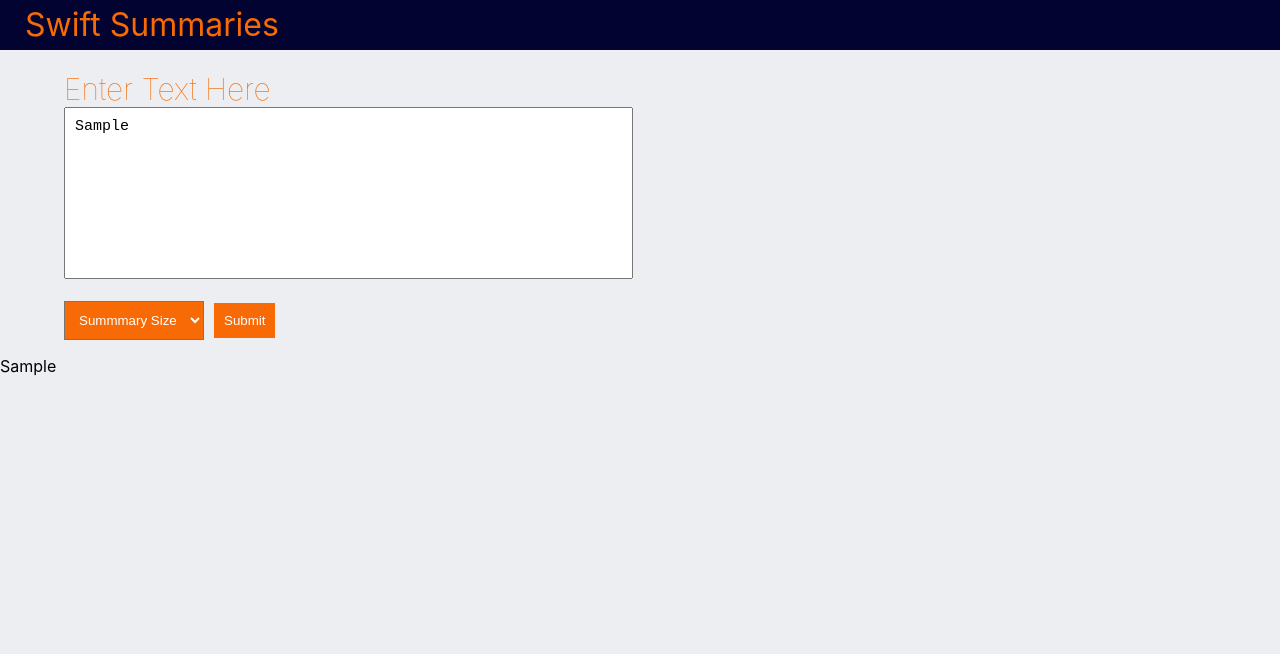
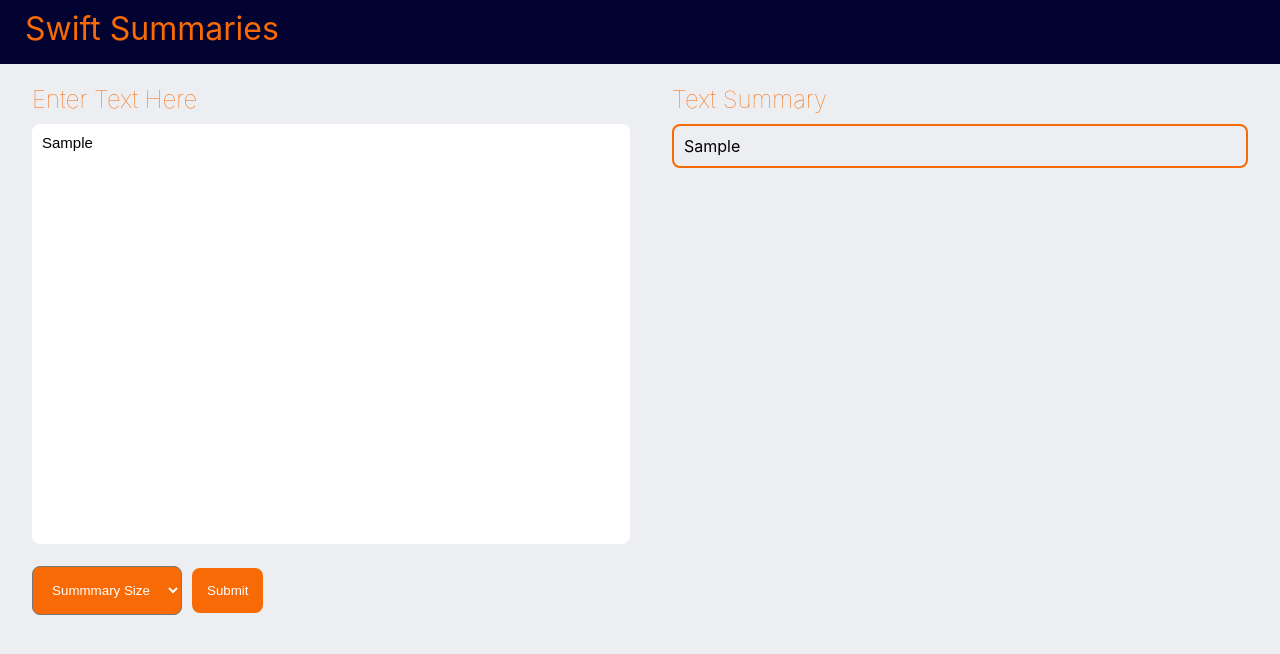
Before and after one commit to qhyltong/swift-summaries, a React (Create React App) app: page / in a window 1280 px wide. Both pictures are taken after typing "Sample" into the empty fields and a click on the input "Submit". Shown: the top 654 px of the page. Built offline with nearby package versions, Linux system fonts and the light colour scheme.

Commit message:
horizontal layout, rounded buttons/textarea, updated summary area, changed fonts, etc.

```diff
--- a/src/App.css
+++ b/src/App.css
@@ -8,19 +8,35 @@ div h1 {
   padding-left: 25px;
   margin-top: 0;
   color: #f76a05;
-  line-height: 50px;
+  line-height: 1.8em;
   background-color: #020330;
-  height: 15%;
+  height: 2em;
 }
 
-#text-label {
-  font-size: 30px;
+h2 {
+  margin-left: 5%;
+  margin-bottom: 10px;
+  display: inline;
   font-weight: lighter;
-  margin-bottom: 10px;
+  color: #f76a05;
+}
+
+#summary-header {
+  margin: 0;
 }
 
 .dropdown a {
   display: block;
+}
+
+p {
+  margin: 0;
+  margin-top: 10px;
+  margin-bottom: 10px;
+  padding: 10px;
+  border-radius: 8px;
+  border-color: #f76a05;
+  border: 2px #f76a05 solid;
 }
 
 .select-selected {
@@ -33,19 +49,22 @@ div h1 {
 
 .select-selected {
   background-color: #f76a05;
-  padding: 10px;
+  padding: 15px;
+  border-radius: 8px;
   color: white;
+  text-align: center;
   position: relative;
   font-family: arial;
 }
 
 #submit {
-  padding: 10px;
+  padding: 15px;
   border: none;
   margin-top: 10px;
   margin-left: 10px;
   background-color: #f76a05;
   color: white;
+  border-radius: 8px;
   display: inline-block;
 }
 
@@ -64,11 +83,31 @@ div h1 {
   margin-left: 5%;
 }
 
+.form-div {
+  float: left;
+  display: inline-block;
+  width: 50%;
+  height: 100vh;
+}
+
+.output {
+  margin-left: 2.5%;
+  margin-right: 2.5%;
+  float: right;
+  display: inline-block;
+  width: 45%;
+}
+
 div textarea {
   font-size: 15px;
+  font-family: arial;
+  overflow: hidden;
+  border-radius: 8px;
+  border-style: none;
   font: arial;
   resize: none;
-  height: 150px;
+  height: 50vh;
   padding: 10px 10px;
-  width: 45%;
+  margin-top: 10px;
+  width: 95%;
 }
--- a/src/App.js
+++ b/src/App.js
@@ -10,13 +10,19 @@ function App(props) {
   };
 
   const [inputText, resetText] = useState(null);
+  if(inputText) {
+    return(
+      <body>
+        <h1>Swift Summaries</h1>
+        <Form changeText={changeText}/>
+        <Output outputText={inputText}/>
+       </body>
+    );
+  }
   return(
     <body>
-    <div className="submission">
       <h1>Swift Summaries</h1>
       <Form changeText={changeText}/>
-      <Output outputText={inputText}/>
-    </div>
     </body>
   );
 }
--- a/src/Form.js
+++ b/src/Form.js
@@ -13,8 +13,9 @@ function Form(props) {
     props.changeText(currentText);
   }
   return(
+    <div className="form-div">
+      <h2>Enter Text Here</h2>
       <form className="form" onSubmit={handleSubmit}>
-        <label id="text-label">Enter Text Here</label><br/>
         <textarea onChange={handleChange}></textarea><br/>
         <div className="submission-button-area">
           <select className="select-selected" name="size">
@@ -26,6 +27,7 @@ function Form(props) {
           <input id="submit" type="submit" value="Submit"/>
         </div>
       </form>
+    </div>
   );
 }
 
--- a/src/Output.js
+++ b/src/Output.js
@@ -4,7 +4,10 @@ import './App.css';
 function Output(props) {
 
   return(
-    <p>{props.outputText}</p>
+    <div className="output">
+      <h2 id="summary-header">Text Summary</h2>
+      <p>{props.outputText}</p>
+    </div>
   );
 }
 
```
